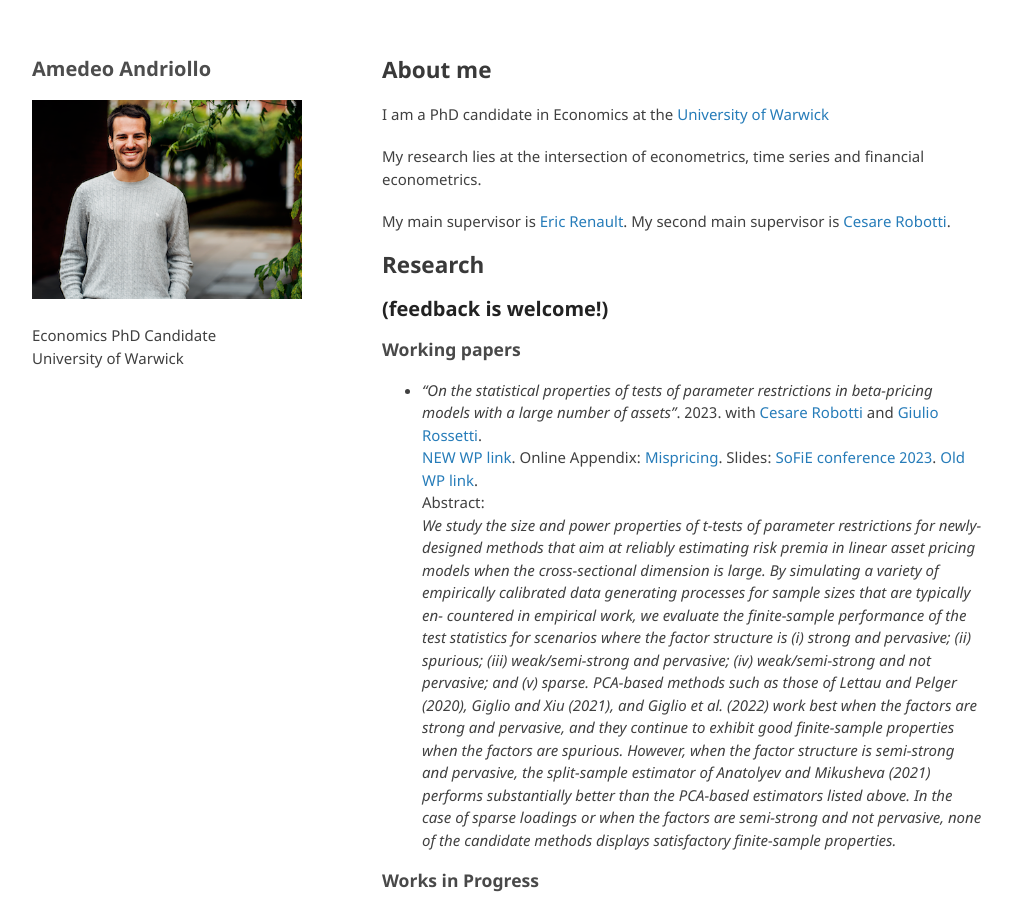
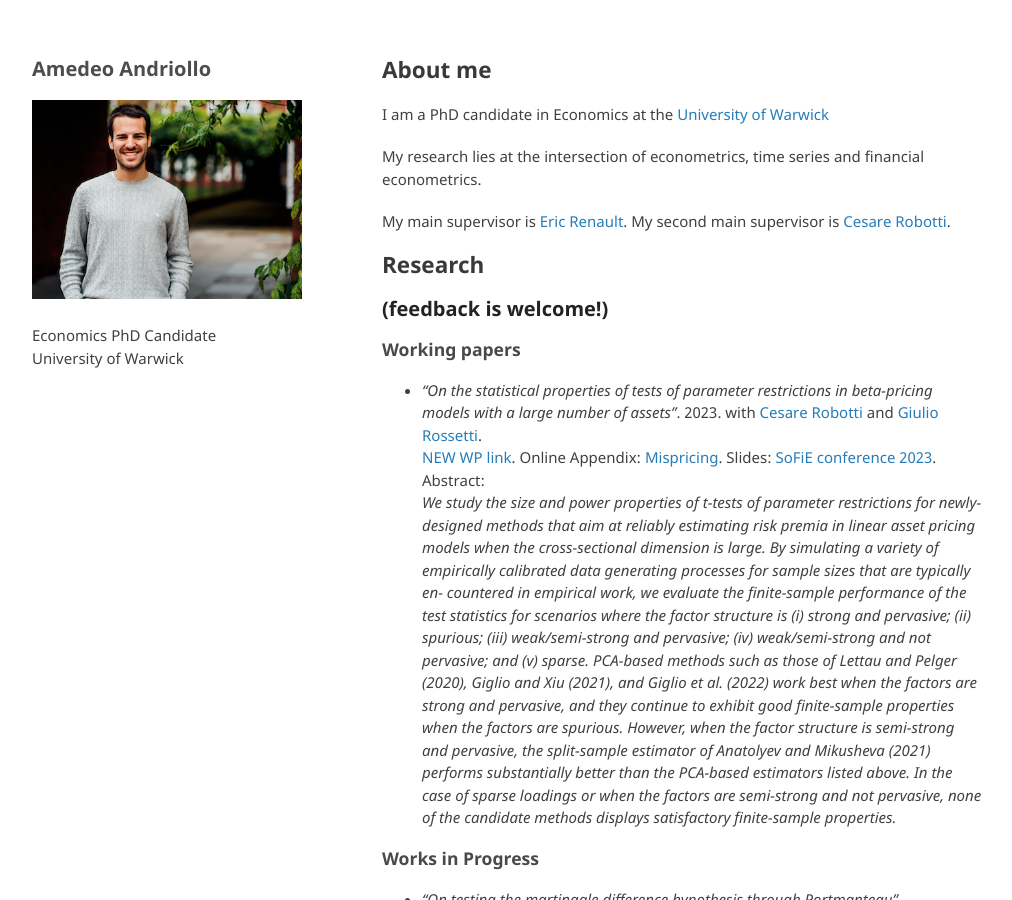
Before and after one commit to amandri/amandri.github.io, a Jekyll site: the page built from index.md, in a window 1280 px wide and 900 px high. Shown: the whole window, without its empty margins (133-1145 px from the left). Built offline with Jekyll 4.4.1, drawn with Linux system fonts in a browser that asks for light colours; the repository's description, which GitHub fills in, is left out; our own code applies the rules of GitHub Pages for plain Markdown files; some of the changed text lies outside the part shown.

Commit message:
Update index.md

```diff
--- a/index.md
+++ b/index.md
@@ -19,13 +19,13 @@
 - *"On the statistical properties of tests of parameter restrictions in beta-pricing models with a large number of assets"*. 2023.
 with [Cesare Robotti](https://www.cesarerobotti.com) and [Giulio Rossetti](https://giuliorossetti94.github.io). \
 [NEW WP link](https://www.dropbox.com/s/e84bnxvhqwgubom/Rossetti_Andriollo_Robotti-2.pdf?dl=0).
- Online Appendix: [Mispricing](https://www.dropbox.com/s/6uhz62iu0fahm11/output_misspricing.pdf?dl=0). Slides: [SoFiE conference 2023](https://www.dropbox.com/s/as0rnxq13xefbkq/sofie.pdf?dl=0). [Old WP link](https://www.dropbox.com/s/z5v7g2pi2rl3sz1/Rossetti_Andriollo_Robotti.pdf?dl=0).\
+ Online Appendix: [Mispricing](https://www.dropbox.com/s/6uhz62iu0fahm11/output_misspricing.pdf?dl=0). Slides: [SoFiE conference 2023](https://www.dropbox.com/s/as0rnxq13xefbkq/sofie.pdf?dl=0).\
 Abstract: \
 *We study the size and power properties of t-tests of parameter restrictions for newly- designed methods that aim at reliably estimating risk premia in linear asset pricing models when the cross-sectional dimension is large. By simulating a variety of empirically calibrated data generating processes for sample sizes that are typically en- countered in empirical work, we evaluate the finite-sample performance of the test statistics for scenarios where the factor structure is (i) strong and pervasive; (ii) spurious; (iii) weak/semi-strong and pervasive; (iv) weak/semi-strong and not pervasive; and (v) sparse. PCA-based methods such as those of Lettau and Pelger (2020), Giglio and Xiu (2021), and Giglio et al. (2022) work best when the factors are strong and pervasive, and they continue to exhibit good finite-sample properties when the factors are spurious. However, when the factor structure is semi-strong and pervasive, the split-sample estimator of Anatolyev and Mikusheva (2021) performs substantially better than the PCA-based estimators listed above. In the case of sparse loadings or when the factors are semi-strong and not pervasive, none of the candidate methods displays satisfactory finite-sample properties.*
 
 ### Works in Progress
 
-- *"On martingale difference hypothesis through Portmanteau testing"* \
+- *"On testing the martingale difference hypothesis through Portmanteau"* \
   Abstract: TBD.
 
 - *"Identification of Impulse Responses Zoo Tamed by Local Projections"*. with [Eric Renault](https://warwick.ac.uk/fac/soc/economics/staff/emrrenault/#).\
```
